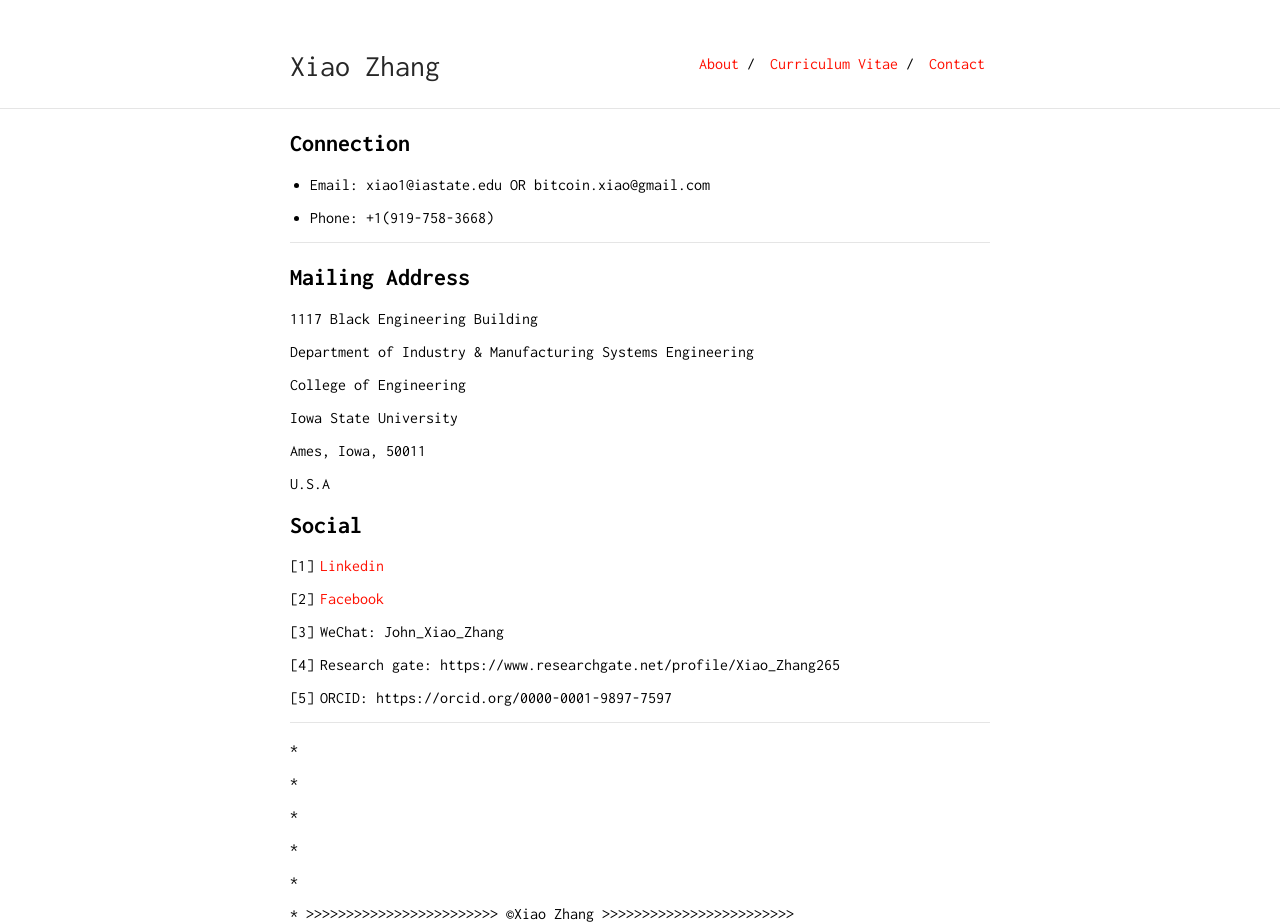
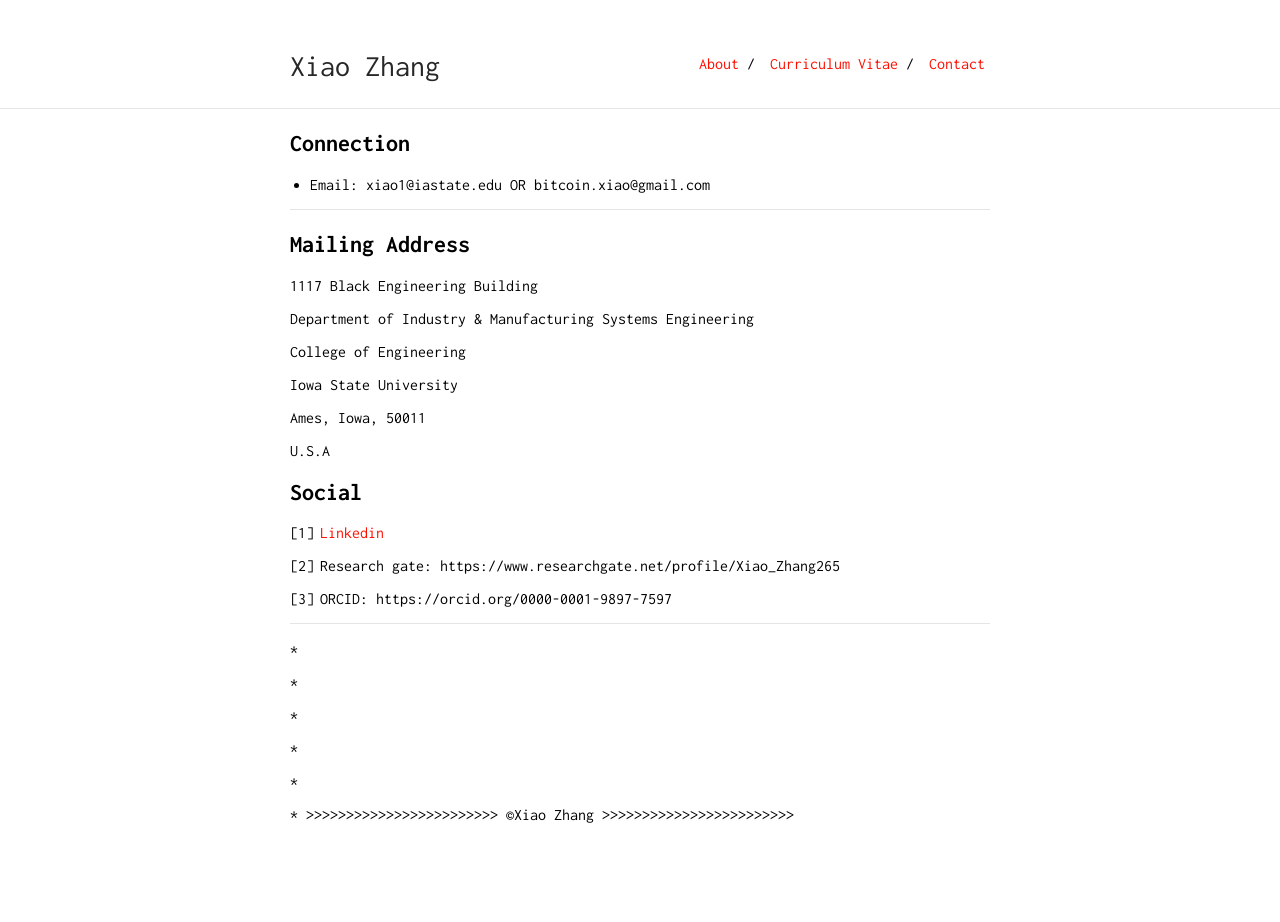
Before and after one commit to zhangxiao2018/zhangxiao2018.github.io, a Jekyll site: the page built from contact.md, in a window 1280 px wide. Built offline with Jekyll 4.4.1, drawn with Linux system fonts in a browser that asks for light colours; our own code applies the rules of GitHub Pages for plain Markdown files; after the commit the page ends 900 px from its top, so only the background shows below that.

Commit message:
Update contact.md

```diff
--- a/contact.md
+++ b/contact.md
@@ -5,8 +5,6 @@
 ## Connection
 
 * Email: xiao1@iastate.edu  OR  bitcoin.xiao@gmail.com
-
-* Phone: +1(919-758-3668)
 
 ---
 
@@ -28,13 +26,9 @@
 
 1. [Linkedin](https://www.linkedin.com/in/zhangxiaoiowa/)
 
-2. [Facebook](https://www.facebook.com/johnzhangwhut)
+2. Research gate: https://www.researchgate.net/profile/Xiao_Zhang265
 
-3. WeChat: John_Xiao_Zhang
-
-4. Research gate: https://www.researchgate.net/profile/Xiao_Zhang265
-
-5. ORCID: https://orcid.org/0000-0001-9897-7597
+3. ORCID: https://orcid.org/0000-0001-9897-7597
 
 
 - - -
```
